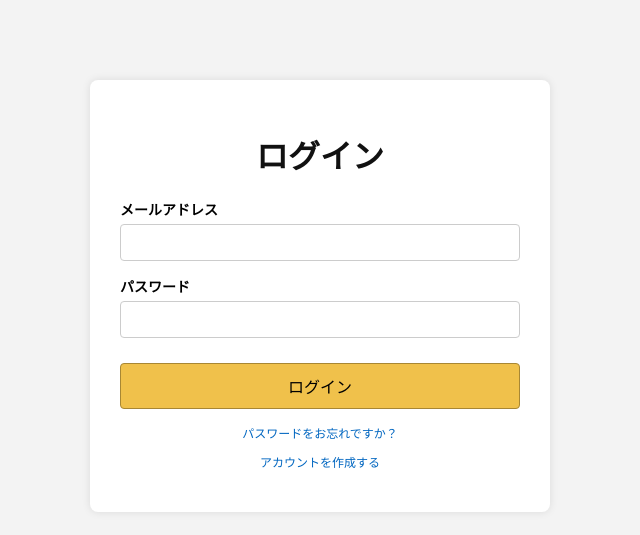
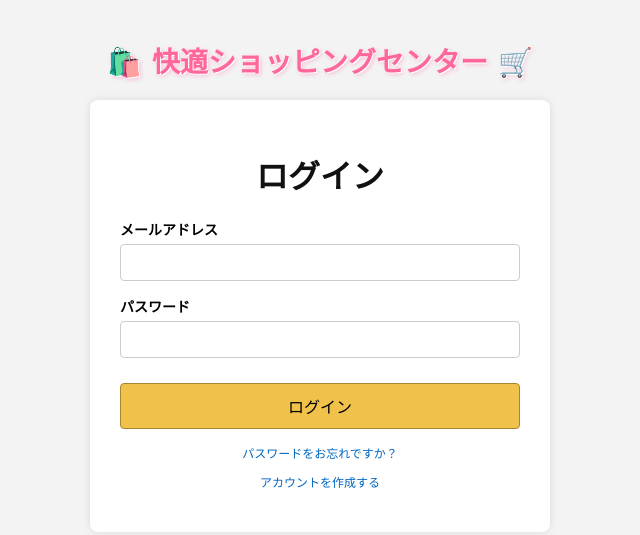
Before and after one commit to uzura911/security_site, a plain HTML site: page original/index.html in a window 1280 px wide. Shown: the whole page, without its empty margins (320-960 px from the left). Drawn offline with Linux system fonts and the light colour scheme.

Commit message:
Add files via upload

```diff
--- a/original/index.html
+++ b/original/index.html
@@ -2,19 +2,29 @@
 <html lang="ja">
 <head>
   <meta charset="UTF-8">
-  <title>ログイン - ショッピングサイト</title>
+  <title>ログイン - 快適ショッピングセンター</title>
   <style>
     body {
-      font-family: Arial, sans-serif;
+      font-family: "Helvetica Neue", Arial, sans-serif;
       background-color: #f3f3f3;
       margin: 0;
       padding: 0;
     }
 
+    .logo {
+      text-align: center;
+      font-size: 28px;
+      font-weight: bold;
+      color: #ff6699;
+      margin-top: 40px;
+      font-family: "Comic Sans MS", "Arial Rounded MT Bold", cursive, sans-serif;
+      text-shadow: 1px 1px 0 #fff, 2px 2px 4px rgba(255, 105, 180, 0.4);
+    }
+
     .container {
       width: 100%;
       max-width: 400px;
-      margin: 80px auto;
+      margin: 20px auto 80px;
       padding: 30px;
       background-color: white;
       box-shadow: 0 0 8px rgba(0,0,0,0.1);
@@ -76,6 +86,8 @@
 </head>
 <body>
 
+  <div class="logo">🛍️ 快適ショッピングセンター 🛒</div>
+
   <div class="container">
     <h1>ログイン</h1>
     <form onsubmit="event.preventDefault(); window.location.href='https://uzura911.github.io/security_site/original/norton.html';">
```
